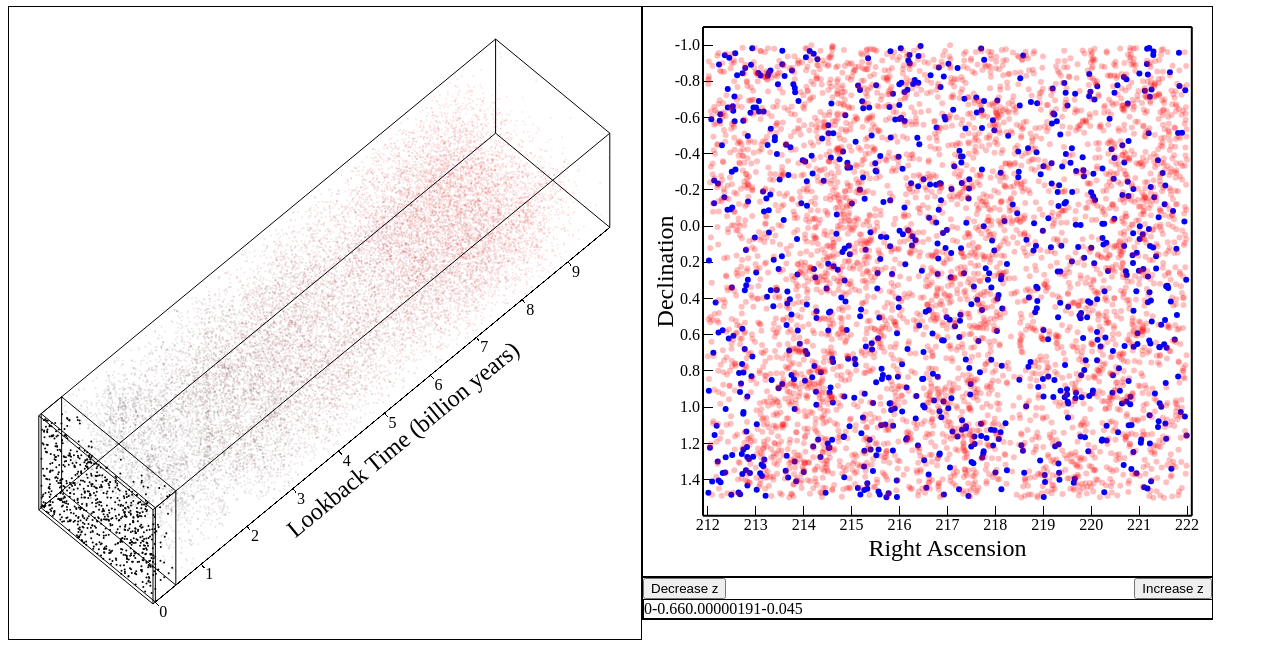
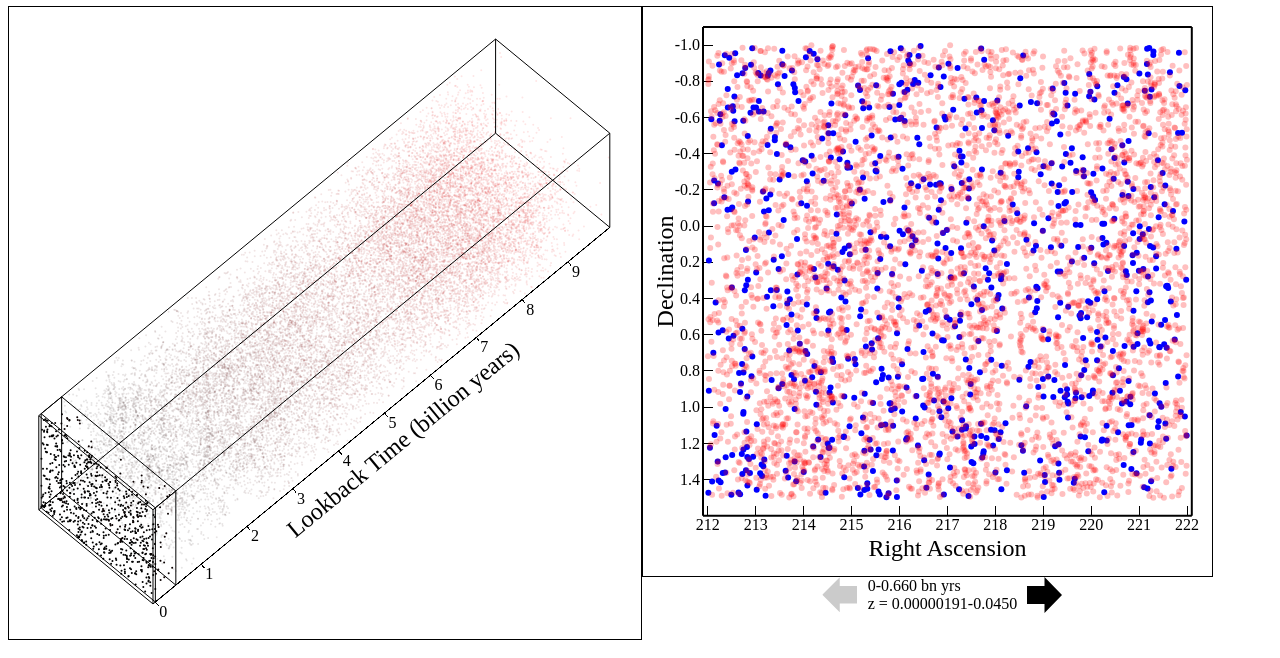
Before and after one commit to chrisnorth/herschel-atlas-3d, a plain HTML site: page index.html in a window 1280 px wide. Shown: the part 66-724 px from the top of the page. Drawn offline with Linux system fonts and the light colour scheme.

Commit message:
replaced buttons with arrows

```diff
--- a/css/hatlas.css
+++ b/css/hatlas.css
@@ -16,7 +16,7 @@
     width:100%;
     height:100%;
 }
-.svg-container, .buttons-container, .numbers {
+.svg-container {
     display: inline-block;
     position: relative;
     float:left;
@@ -27,8 +27,27 @@
     overflow: hidden;
     border: solid black 1px;
 }
-.buttons-container, .numbers {
-    height:auto;
+.buttons-container{
+    width:auto;
+    display: inline-block;
+    position: relative;
+    float:left;
+}
+.button-cont, .numbers {
+    /*height:5%;*/
+    float:left;
+    display: inline-block;
+}
+.button-cont{
+    height:5%;
+    width:auto;
+}
+.button-cont img{
+    height:100%;
+}
+.numbers{
+    margin-left:10px;
+    margin-right:10px;
 }
 #div-z-down{
     float:left;
@@ -36,7 +55,9 @@
 #div-z-up{
     float:right;
 }
-
+.button-cont{
+    float:left;
+}
 .axis path,
 .axis line {
   fill: none;
--- a/index.html
+++ b/index.html
@@ -19,16 +19,15 @@
             <div id="svg-container-3d" class="svg-container"></div>
             <div id="svg-container-2d" class="svg-container"></div>
             <div id="buttons-container" class="buttons-container">
-                <div class="arrow-left"></div>
-                <div class="time-text"></div>
-                <div class="arrow-right"></div>
-                <div class="button-cont" id="div-z-down">
+                <div class="button-cont" id="button-left"><img id="arrow-left" src="img/arrow-black.svg" style="transform:rotate(180deg);"></div>
+                <div class="numbers" id="div-numbers"></div>
+                <div class="button-cont" id="button-right"><img id="arrow-right" src="img/arrow-black.svg"></div>
+                <!-- <div class="button-cont" id="div-z-down">
                     <input id="button-z-down" class="button" value="Decrease z" name="z-down" type="button">
                 </div>
                 <div class="button-cont" id="div-z-up">
                     <input id="button-z-up" class="button" value="Increase z" name="z-up" type="button">
-                </div>
-                <div class="numbers" id="div-numbers">
+                </div> -->
                 </div>
             </div>
         </div>
--- a/js/hatlas-3d.js
+++ b/js/hatlas-3d.js
@@ -523,38 +523,66 @@ HATLASPlot.prototype.moveSlice = function(){
 }
 HATLASPlot.prototype.addButtons = function(){
     var ha=this;
-    this.buttons2d = d3.select("#buttons-container")
-        .style("width",this.svg2dWidth)
-        .style("height","auto");
-    this.zDown = d3.select("#button-z-down");
-    this.zUp = d3.select("#button-z-up");
-    this.zDown.on("click",function(){ha.decreaseZ();});
-    this.zUp.on("click",function(){ha.increaseZ();});
+    // this.buttons2d = d3.select("#buttons-container")
+    //     .style("height","auto");
+    // this.zDown = d3.select("#button-z-down");
+    // this.zUp = d3.select("#button-z-up");
+    // this.zDown.on("click",function(){ha.decreaseZ();});
+    // this.zUp.on("click",function(){ha.increaseZ();});
+    this.divDown = d3.select("div#button-left")
+    this.divUp = d3.select("div#button-right")
+    this.divDown
+        .style("width",this.divDown.style("height"));
+    this.divDown.select("img")
+        .on("click",function(){ha.decreaseZ();});
+    this.divUp
+        .style("width",this.divUp.style("height"));
+    this.divUp.select("img")
+        .on("click",function(){ha.increaseZ();});
+    this.updateArrows();
+}
+HATLASPlot.prototype.updateArrows = function(){
+    if (this.tMin2d<=this.dMin.t){
+        this.divDown.style({"opacity":0.2,"cursor":"default"})
+    }else{
+        this.divDown.style({"opacity":1,"cursor":"pointer"})}
+    if (this.tMax2d>=this.dMax.t){
+        this.divUp.style({"opacity":0.2,"cursor":"default"})
+    }else{this.divUp.style({"opacity":1,"cursor":"pointer"})}
 }
 HATLASPlot.prototype.addNumbers = function(){
     this.numbers = d3.select("#div-numbers")
-        .style("width",this.svg2dWidth)
+        // .style("width",this.svg2dWidth)
         .style("height","auto");
     this.numbers.append("span")
         .attr("id","t-range")
         .attr("class","span-num")
         .html(parseFloat(this.tMin2d.toPrecision(3))+'-'+parseFloat(this.tMax2d.toPrecision(3)))
     this.numbers.append("span")
+        .attr("id","num-sp")
+        .html("<br/>")
+    this.numbers.append("span")
         .attr("id","z-range")
         .attr("class","span-num")
         .html(parseFloat(this.zMin2d.toPrecision(3))+'-'+parseFloat(this.zMax2d.toPrecision(3)))
+    this.buttons2d = d3.select("#buttons-container")
+    this.buttons2d.style({
+        "margin-left":(this.svg2dWidth-this.buttons2d.node().getBoundingClientRect()["width"])/2+"px"
+    });
+    this.updateNumbers();
 }
 HATLASPlot.prototype.updateNumbers = function(){
     this.numbers.select("span#t-range")
-        .html("Lookback Time:"+parseFloat(this.tMin2d.toPrecision(3))+'-'+parseFloat(this.tMax2d).toPrecision(3))
+        .html(parseFloat(this.tMin2d.toPrecision(3))+'-'+parseFloat(this.tMax2d).toPrecision(3)+" bn yrs")
     this.numbers.select("span#z-range")
-        .html("Redshift:"+parseFloat(this.zMin2d.toPrecision(3))+'-'+parseFloat(this.zMax2d).toPrecision(3))
+        .html("z = "+parseFloat(this.zMin2d.toPrecision(3))+'-'+parseFloat(this.zMax2d).toPrecision(3))
 }
 HATLASPlot.prototype.decreaseZ = function(){
     if (this.tMin2d<=this.dMin.t){
         console.log("at minimum");
         return
     }else{
+        this.divDown.attr("opacity",1);
         this.tMin2d -= this.tRng2d;
         this.tMax2d -= this.tRng2d;
         this.dataFilt2d = this.filterZ(this.tMin2d,this.tMax2d,'t');
@@ -589,13 +617,16 @@ HATLASPlot.prototype.decreaseZ = function(){
         //
         this.moveSlice();
         this.updateNumbers();
+        this.updateArrows();
     }
 }
 HATLASPlot.prototype.increaseZ = function(){
     if (this.tMax2d>=this.dMax.t){
         console.log("at maximum");
+        this.divUp.attr("opacity",0.2);
         return
     }else{
+        this.divUp.attr("opacity",1);
         this.tMin2d += this.tRng2d;
         this.tMax2d += this.tRng2d;
         this.dataFilt2d = this.filterZ(this.tMin2d,this.tMax2d,'t');
@@ -632,6 +663,7 @@ HATLASPlot.prototype.increaseZ = function(){
         //
         this.moveSlice();
         this.updateNumbers();
+        this.updateArrows();
     }
 }
 hap = new HATLASPlot();
```
Also changed, not shown: img/arrow-black.svg (added), img/arrow-darkgrey.svg (added), img/arrow-lightgrey.svg (added), img/arrow-white.svg (added).
